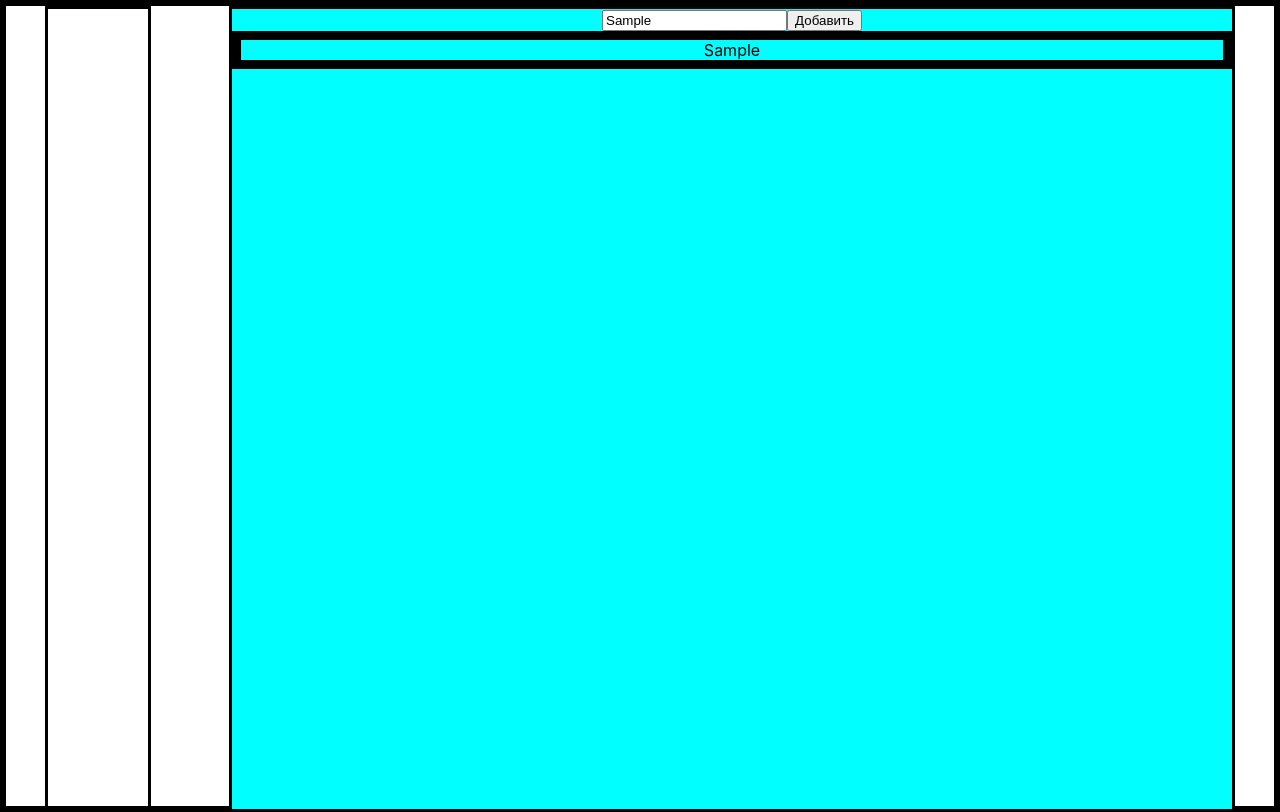
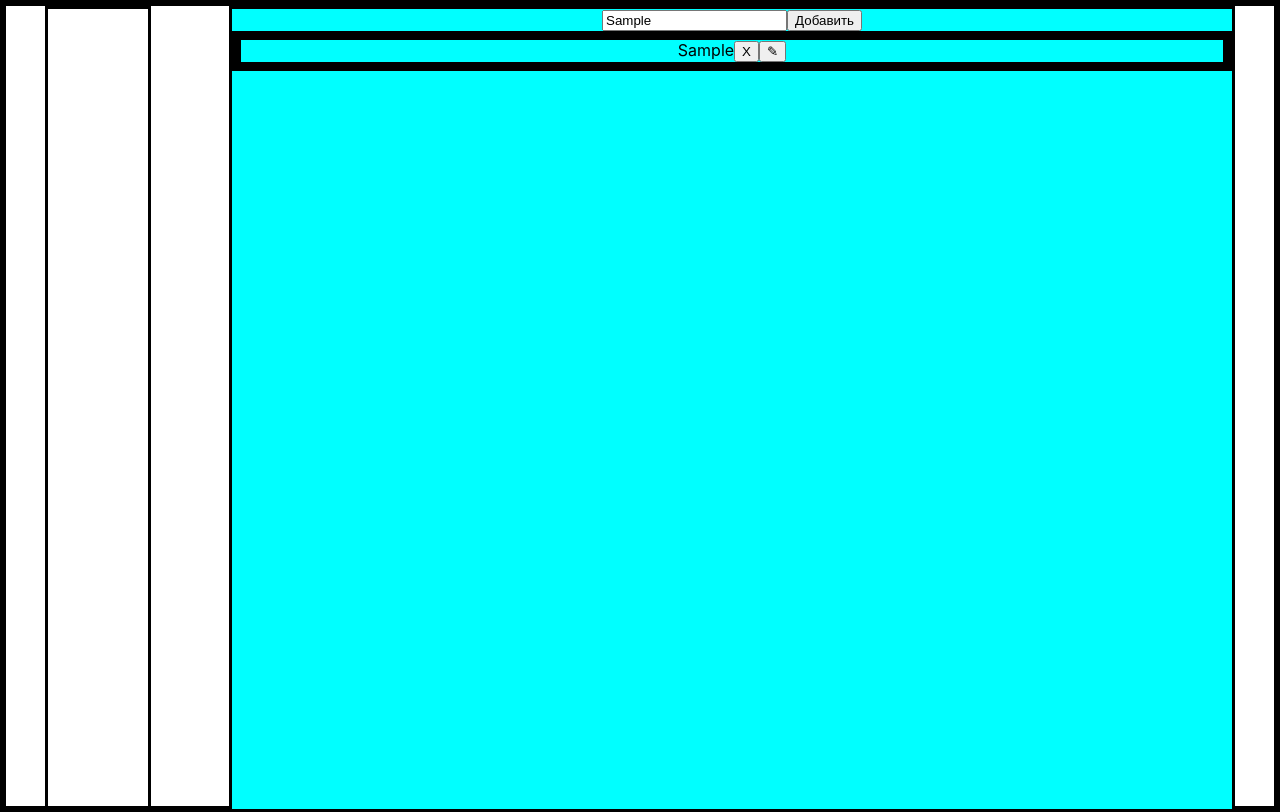
Before and after one commit to Kusays/Ivashin-test, a React (Create React App) app: page / in a window 1280 px wide. Both pictures are taken after typing "Sample" into the empty fields and a click on the button "Добавить". Built offline with nearby package versions, Linux system fonts and the light colour scheme.

Commit message:
Add edit

```diff
--- a/src/Note/Note.js
+++ b/src/Note/Note.js
@@ -1,7 +1,15 @@
-export function Note(props) {
+import { useState } from "react";
+
+export function Note({ text, onDelete, onEdit }) {
+    const [isEdit, setState] = useState(false);
     return (
         <div>
-            {props.text}
+
+            {isEdit ? (<input defaultValue={text} onChange={onEdit}/>) : text}
+            <button onClick={onDelete}>X</button>
+            <button onClick={() => {
+                setState(!isEdit)
+            }}>✎</button>
         </div>
     )
 }
```
